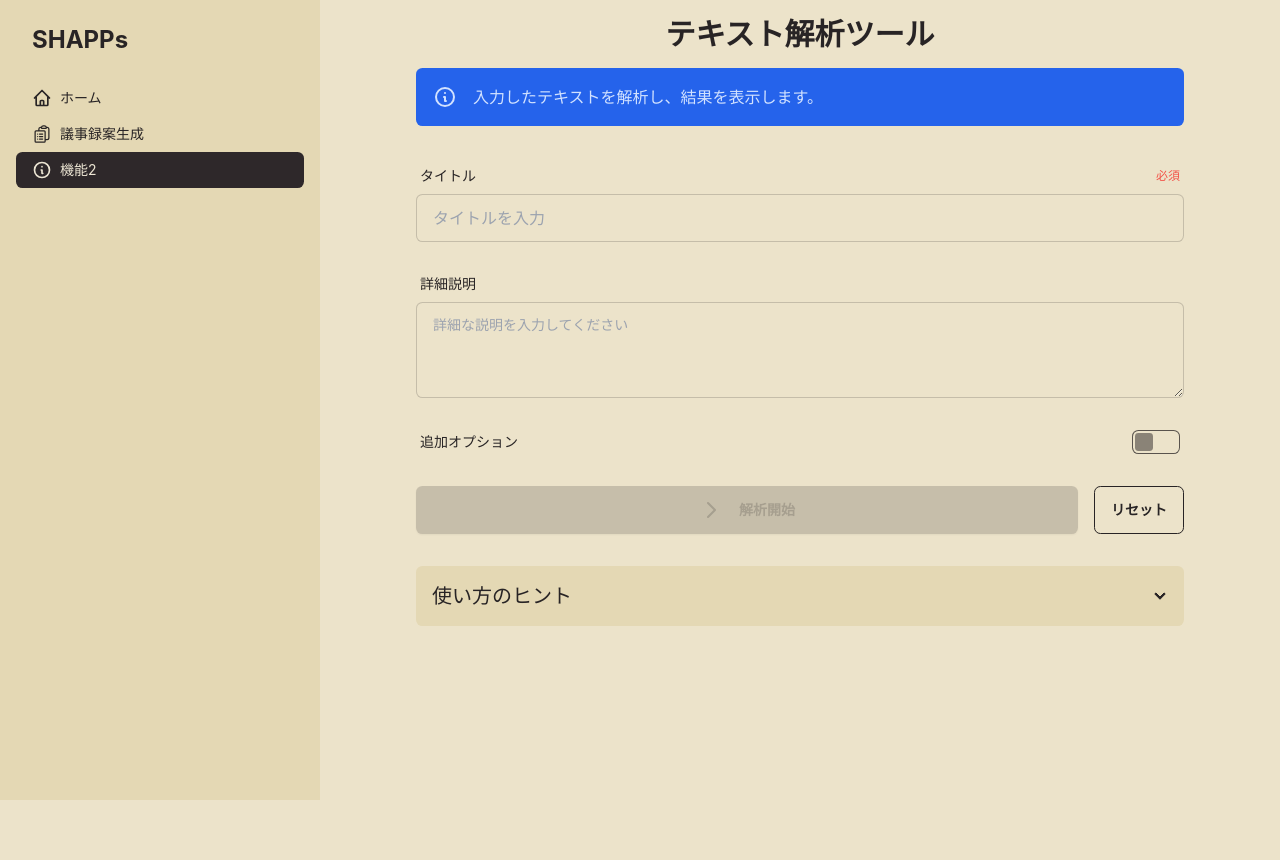
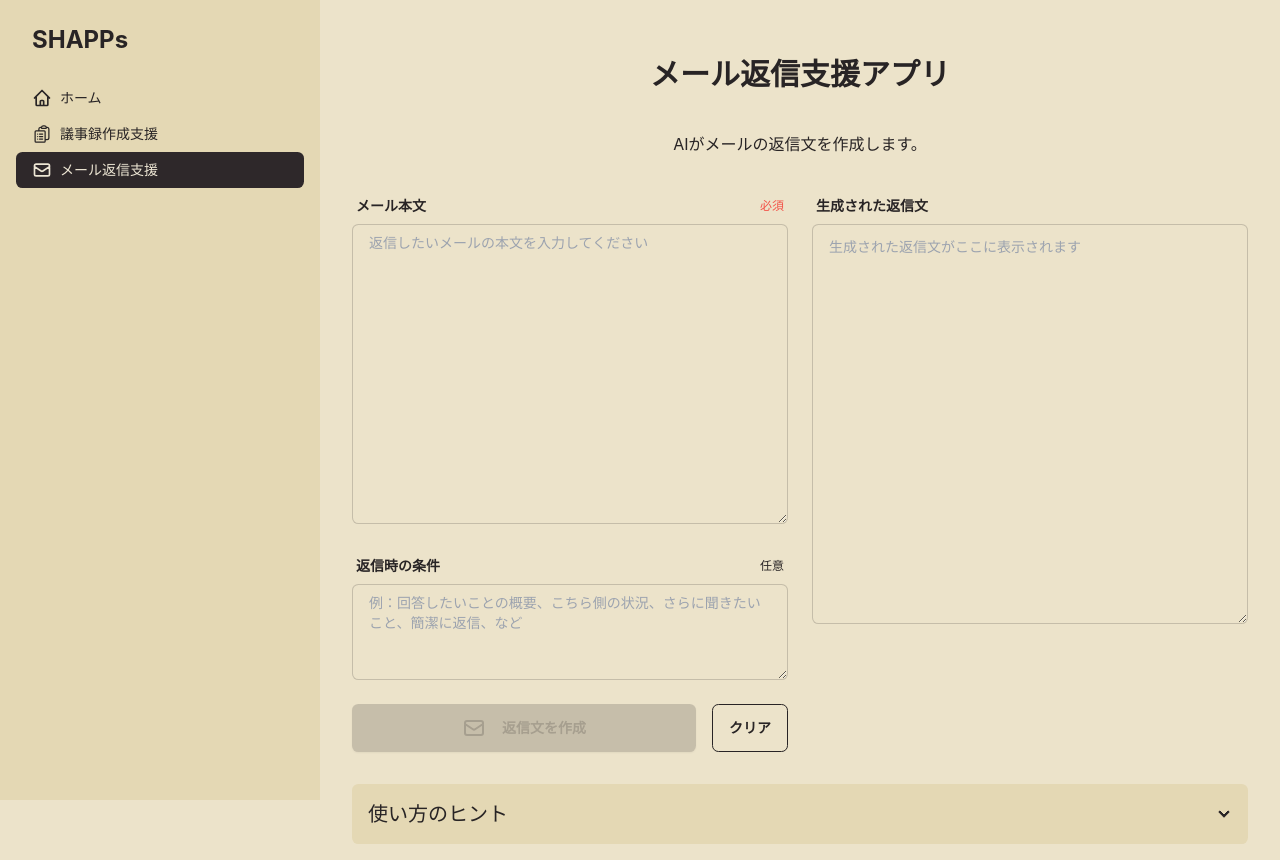
Before and after one commit to MaTTalv001/frontend_for_dify, a React (Create React App) app: page /function2 in a window 1280 px wide. Before the commit the page ends 800 px from the top, so only its background shows below. Built offline with nearby package versions, Linux system fonts and the light colour scheme.

Commit message:
メール作成支援

```diff
--- a/public/index.html
+++ b/public/index.html
@@ -24,7 +24,7 @@
       work correctly both with client-side routing and a non-root public URL.
       Learn how to configure a non-root public URL by running `npm run build`.
     -->
-    <title>React App</title>
+    <title>SHAPPs</title>
   </head>
   <body>
     <noscript>You need to enable JavaScript to run this app.</noscript>
--- a/src/configs/menuItems.js
+++ b/src/configs/menuItems.js
@@ -4,31 +4,67 @@ export const menuItems = [
   {
     title: "ホーム",
     path: "/",
-      description: "利用可能な機能の一覧と概要を確認できるホーム画面です。各機能へのクイックアクセスも提供しています。",
+    description:
+      "利用可能な機能の一覧と概要を確認できるホーム画面です。各機能へのクイックアクセスも提供しています。",
     icon: (
-        <svg xmlns="http://www.w3.org/2000/svg" className="h-5 w-5" fill="none" viewBox="0 0 24 24" stroke="currentColor">
-          <path strokeLinecap="round" strokeLinejoin="round" strokeWidth="2" d="M3 12l2-2m0 0l7-7 7 7M5 10v10a1 1 0 001 1h3m10-11l2 2m-2-2v10a1 1 0 01-1 1h-3m-6 0a1 1 0 001-1v-4a1 1 0 011-1h2a1 1 0 011 1v4a1 1 0 001 1m-6 0h6" />
+      <svg
+        xmlns="http://www.w3.org/2000/svg"
+        className="h-5 w-5"
+        fill="none"
+        viewBox="0 0 24 24"
+        stroke="currentColor"
+      >
+        <path
+          strokeLinecap="round"
+          strokeLinejoin="round"
+          strokeWidth="2"
+          d="M3 12l2-2m0 0l7-7 7 7M5 10v10a1 1 0 001 1h3m10-11l2 2m-2-2v10a1 1 0 01-1 1h-3m-6 0a1 1 0 001-1v-4a1 1 0 011-1h2a1 1 0 011 1v4a1 1 0 001 1m-6 0h6"
+        />
       </svg>
-      )
+    ),
   },
   {
-      title: "議事録案生成",
+    title: "議事録作成支援",
     path: "/function1",
-      description: "Teamsのトランスクリプトをもとにして、議事録の案を出力します。",
+    description:
+      "Teamsのトランスクリプトをもとにして、議事録の案を出力します。",
     icon: (
-        <svg xmlns="http://www.w3.org/2000/svg" fill="none" viewBox="0 0 24 24" strokeWidth={1.5} stroke="currentColor" className="w-5 h-5">
-            <path strokeLinecap="round" strokeLinejoin="round" d="M9 12h3.75M9 15h3.75M9 18h3.75m3 .75H18a2.25 2.25 0 0 0 2.25-2.25V6.108c0-1.135-.845-2.098-1.976-2.192a48.424 48.424 0 0 0-1.123-.08m-5.801 0c-.065.21-.1.433-.1.664 0 .414.336.75.75.75h4.5a.75.75 0 0 0 .75-.75 2.25 2.25 0 0 0-.1-.664m-5.8 0A2.251 2.251 0 0 1 13.5 2.25H15c1.012 0 1.867.668 2.15 1.586m-5.8 0c-.376.023-.75.05-1.124.08C9.095 4.01 8.25 4.973 8.25 6.108V8.25m0 0H4.875c-.621 0-1.125.504-1.125 1.125v11.25c0 .621.504 1.125 1.125 1.125h9.75c.621 0 1.125-.504 1.125-1.125V9.375c0-.621-.504-1.125-1.125-1.125H8.25ZM6.75 12h.008v.008H6.75V12Zm0 3h.008v.008H6.75V15Zm0 3h.008v.008H6.75V18Z" />
+      <svg
+        xmlns="http://www.w3.org/2000/svg"
+        fill="none"
+        viewBox="0 0 24 24"
+        strokeWidth={1.5}
+        stroke="currentColor"
+        className="w-5 h-5"
+      >
+        <path
+          strokeLinecap="round"
+          strokeLinejoin="round"
+          d="M9 12h3.75M9 15h3.75M9 18h3.75m3 .75H18a2.25 2.25 0 0 0 2.25-2.25V6.108c0-1.135-.845-2.098-1.976-2.192a48.424 48.424 0 0 0-1.123-.08m-5.801 0c-.065.21-.1.433-.1.664 0 .414.336.75.75.75h4.5a.75.75 0 0 0 .75-.75 2.25 2.25 0 0 0-.1-.664m-5.8 0A2.251 2.251 0 0 1 13.5 2.25H15c1.012 0 1.867.668 2.15 1.586m-5.8 0c-.376.023-.75.05-1.124.08C9.095 4.01 8.25 4.973 8.25 6.108V8.25m0 0H4.875c-.621 0-1.125.504-1.125 1.125v11.25c0 .621.504 1.125 1.125 1.125h9.75c.621 0 1.125-.504 1.125-1.125V9.375c0-.621-.504-1.125-1.125-1.125H8.25ZM6.75 12h.008v.008H6.75V12Zm0 3h.008v.008H6.75V15Zm0 3h.008v.008H6.75V18Z"
+        />
       </svg>
-      )
+    ),
   },
   {
-      title: "機能2",
+    title: "メール返信支援",
     path: "/function2",
-      description: "設定管理機能です。アプリケーションの表示設定やユーザー設定など、各種設定の確認・変更が可能です。",
+    description:
+      "メールの返信案を作成します。返信したいメールと、それに回答したい内容を簡潔に入力するだけです。",
     icon: (
-        <svg xmlns="http://www.w3.org/2000/svg" className="h-5 w-5" fill="none" viewBox="0 0 24 24" stroke="currentColor">
-          <path strokeLinecap="round" strokeLinejoin="round" strokeWidth="2" d="M13 16h-1v-4h-1m1-4h.01M21 12a9 9 0 11-18 0 9 9 0 0118 0z" />
+      <svg
+        xmlns="http://www.w3.org/2000/svg"
+        className="h-5 w-5"
+        fill="none"
+        viewBox="0 0 24 24"
+        stroke="currentColor"
+      >
+        <path
+          strokeLinecap="round"
+          strokeLinejoin="round"
+          strokeWidth="2"
+          d="M3 8l7.89 5.26a2 2 0 002.22 0L21 8M5 19h14a2 2 0 002-2V7a2 2 0 00-2-2H5a2 2 0 00-2 2v10a2 2 0 002 2z"
+        />
       </svg>
-      )
-    }
+    ),
+  },
 ];
--- a/src/pages/Function2.jsx
+++ b/src/pages/Function2.jsx
@@ -1,91 +1,171 @@
-// src/pages/Function1.jsx
-import { useState } from 'react';
+// src/pages/EmailReply.jsx
+import { useState } from "react";
 
-export default function Function1() {
-  const [inputText, setInputText] = useState('');
-  const [description, setDescription] = useState('');
+export default function EmailReply() {
+  const [mail, setMail] = useState("");
+  const [condition, setCondition] = useState("");
+  const [isLoading, setIsLoading] = useState(false);
+  const [result, setResult] = useState("");
+  const [error, setError] = useState("");
 
-  const handleSubmit = (e) => {
+  const handleSubmit = async (e) => {
     e.preventDefault();
-    // ここに送信処理を実装
-    console.log('送信されたデータ:', { inputText, description });
-    alert('送信されました！');
+    setIsLoading(true);
+
+    try {
+      const response = await fetch(
+        `${process.env.REACT_APP_API_BASE_URL}/completion-messages`,
+        {
+          method: "POST",
+          headers: {
+            Authorization: `Bearer ${process.env.REACT_APP_EMAIL_REPLY_API}`,
+            "Content-Type": "application/json",
+          },
+          body: JSON.stringify({
+            inputs: {
+              mail: mail,
+              condition: condition,
+            },
+            response_mode: "blocking",
+            user: "user-1", // 適切なユーザーIDを設定してください
+          }),
+        }
+      );
+
+      if (!response.ok) {
+        throw new Error(`API error: ${response.status}`);
+      }
+
+      const data = await response.json();
+      setResult(data.answer);
+    } catch (error) {
+      console.error("Error:", error);
+      alert("エラーが発生しました。もう一度お試しください。");
+    } finally {
+      setIsLoading(false);
+    }
   };
 
   return (
-    <div className="max-w-3xl mx-auto">
+    <div className="max-w-4xl mx-auto mt-10">
       {/* ヘッダーセクション */}
       <div className="text-center mb-8">
-        <h1 className="text-3xl font-bold mb-4">テキスト解析ツール</h1>
-        <div className="alert alert-info">
-          <svg xmlns="http://www.w3.org/2000/svg" fill="none" viewBox="0 0 24 24" className="stroke-current shrink-0 w-6 h-6">
-            <path strokeLinecap="round" strokeLinejoin="round" strokeWidth="2" d="M13 16h-1v-4h-1m1-4h.01M21 12a9 9 0 11-18 0 9 9 0 0118 0z"></path>
+        <h1 className="text-3xl font-bold mb-10">メール返信支援アプリ</h1>
+        <p className="mb-4">AIがメールの返信文を作成します。</p>
+
+        {error && (
+          <div className="alert alert-error mb-4">
+            <svg
+              xmlns="http://www.w3.org/2000/svg"
+              className="stroke-current shrink-0 h-6 w-6"
+              fill="none"
+              viewBox="0 0 24 24"
+            >
+              <path
+                strokeLinecap="round"
+                strokeLinejoin="round"
+                strokeWidth="2"
+                d="M10 14l2-2m0 0l2-2m-2 2l-2-2m2 2l2 2m7-2a9 9 0 11-18 0 9 9 0 0118 0z"
+              />
             </svg>
-          <span>入力したテキストを解析し、結果を表示します。</span>
+            <span>{error}</span>
           </div>
+        )}
       </div>
 
-      {/* メインフォーム */}
-      <form onSubmit={handleSubmit} className="space-y-6">
+      <div className="grid md:grid-cols-2 gap-6">
+        {/* 入力フォーム */}
+        <div className="space-y-6">
           <div className="form-control">
             <label className="label">
-            <span className="label-text">タイトル</span>
+              <span className="label-text font-bold">メール本文</span>
               <span className="label-text-alt text-error">必須</span>
             </label>
-          <input
-            type="text"
-            placeholder="タイトルを入力"
-            className="input input-bordered w-full"
-            value={inputText}
-            onChange={(e) => setInputText(e.target.value)}
+            <textarea
+              className="textarea textarea-bordered h-[300px] font-mono text-sm"
+              placeholder="返信したいメールの本文を入力してください"
+              value={mail}
+              onChange={(e) => setMail(e.target.value)}
               required
-          />
+            ></textarea>
           </div>
 
           <div className="form-control">
             <label className="label">
-            <span className="label-text">詳細説明</span>
+              <span className="label-text font-bold">返信時の条件</span>
+              <span className="label-text-alt">任意</span>
             </label>
             <textarea
-            className="textarea textarea-bordered h-24"
-            placeholder="詳細な説明を入力してください"
-            value={description}
-            onChange={(e) => setDescription(e.target.value)}
+              className="textarea textarea-bordered h-24 font-mono text-sm"
+              placeholder="例：回答したいことの概要、こちら側の状況、さらに聞きたいこと、簡潔に返信、など"
+              value={condition}
+              onChange={(e) => setCondition(e.target.value)}
             ></textarea>
           </div>
 
-        {/* オプション選択 */}
-        <div className="form-control">
-          <label className="label cursor-pointer">
-            <span className="label-text">追加オプション</span>
-            <input type="checkbox" className="toggle toggle-primary" />
-          </label>
+          <div className="flex gap-4">
+            <button
+              onClick={handleSubmit}
+              className="btn btn-primary flex-1"
+              disabled={!mail || isLoading}
+            >
+              {isLoading ? (
+                <span className="loading loading-spinner"></span>
+              ) : (
+                <svg
+                  xmlns="http://www.w3.org/2000/svg"
+                  className="h-6 w-6 mr-2"
+                  fill="none"
+                  viewBox="0 0 24 24"
+                  stroke="currentColor"
+                >
+                  <path
+                    strokeLinecap="round"
+                    strokeLinejoin="round"
+                    strokeWidth="2"
+                    d="M3 8l7.89 5.26a2 2 0 002.22 0L21 8M5 19h14a2 2 0 002-2V7a2 2 0 00-2-2H5a2 2 0 00-2 2v10a2 2 0 002 2z"
+                  />
+                </svg>
+              )}
+              返信文を作成
+            </button>
+            <button
+              className="btn btn-outline"
+              onClick={() => {
+                setMail("");
+                setCondition("");
+                setResult("");
+              }}
+              disabled={isLoading}
+            >
+              クリア
+            </button>
+          </div>
         </div>
 
-        {/* 送信ボタン */}
-        <div className="flex gap-4">
+        {/* 結果表示エリア */}
+        <div>
+          <div className="form-control">
+            <label className="label">
+              <span className="label-text font-bold">生成された返信文</span>
+              {result && (
                 <button
-            type="submit"
-            className="btn btn-primary flex-1"
-            disabled={!inputText} // タイトルが空の場合は無効化
+                  className="btn btn-sm btn-ghost"
+                  onClick={() => navigator.clipboard.writeText(result)}
                 >
-            <svg xmlns="http://www.w3.org/2000/svg" className="h-6 w-6 mr-2" fill="none" viewBox="0 0 24 24" stroke="currentColor">
-              <path strokeLinecap="round" strokeLinejoin="round" strokeWidth="2" d="M9 5l7 7-7 7" />
-            </svg>
-            解析開始
+                  📋 コピー
                 </button>
-          <button
-            type="reset"
-            className="btn btn-outline"
-            onClick={() => {
-              setInputText('');
-              setDescription('');
-            }}
-          >
-            リセット
-          </button>
+              )}
+            </label>
+            <textarea
+              className="textarea textarea-bordered h-[400px]"
+              value={result}
+              readOnly
+              placeholder="生成された返信文がここに表示されます"
+            ></textarea>
           </div>
-      </form>
+        </div>
+      </div>
 
       {/* 補足情報 */}
       <div className="mt-8">
@@ -95,10 +175,16 @@ export default function Function1() {
             使い方のヒント
           </div>
           <div className="collapse-content">
-            <p>1. タイトルを入力します（必須）</p>
-            <p>2. 必要に応じて詳細説明を追加します</p>
-            <p>3. オプションを選択します</p>
-            <p>4. 解析開始ボタンをクリックします</p>
+            <p>1. 返信したいメールの本文を入力します</p>
+            <p>2. 必要に応じて返信時の条件を入力します</p>
+            <p className="mt-4 text-sm text-warning">
+              条件は簡潔に記載してください
+            </p>
+            <p>3. 「返信文を作成」ボタンをクリックします</p>
+            <p>4. 生成された返信文を確認します</p>
+            <p className="mt-4 text-sm text-warning">
+              生成された返信文は、必ず内容を確認してください
+            </p>
           </div>
         </div>
       </div>
```
Also changed, not shown: src/sample_data/mail_reply_sample.txt (added). Lines whose indentation alone changed are shown as unchanged.
